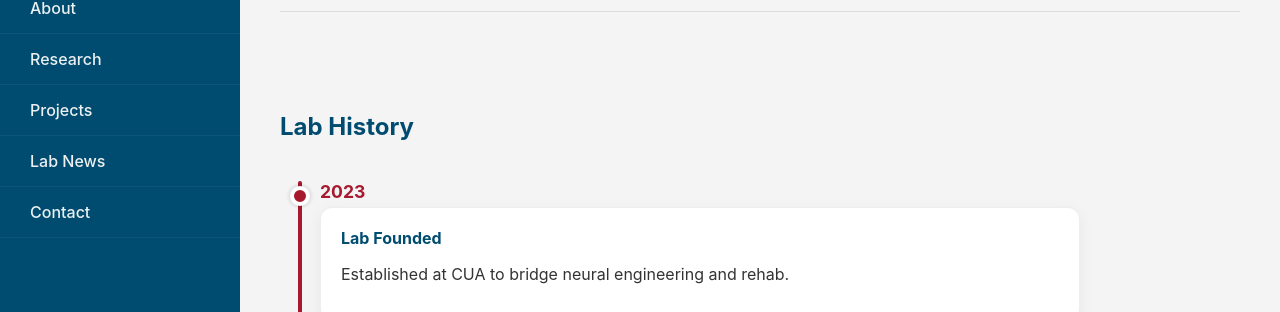
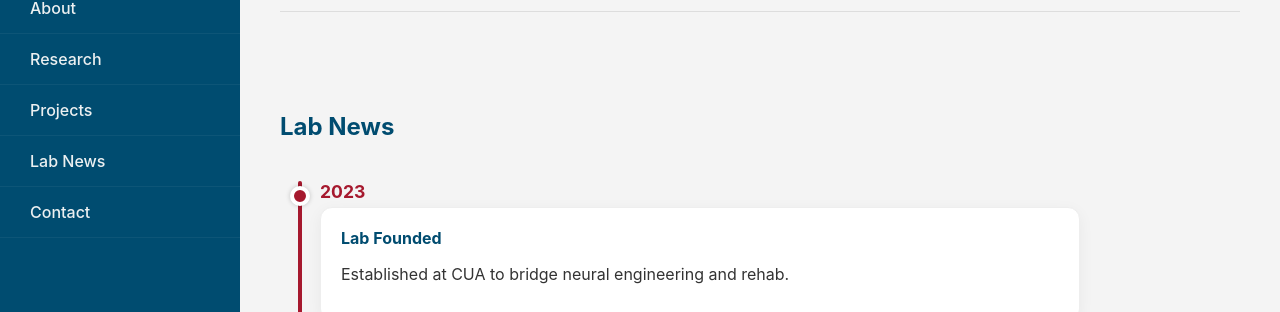
Before and after one commit to alessandrovato/alessandrovato.github.io, a Jekyll site: the page built from index.html, in a window 1280 px wide and 900 px high, scrolled down 3437 px. Shown: the part 148-460 px from the top of the window. Built offline with Jekyll 4.4.1, drawn with Linux system fonts in a browser that asks for light colours.

Commit message:
Update history.html

```diff
--- a/_includes/history.html
+++ b/_includes/history.html
@@ -1,5 +1,5 @@
 <section id="history">
-    <h2 class="section-title">Lab History</h2>
+    <h2 class="section-title">Lab News</h2>
     <div class="vertical-timeline">
 
         <div class="v-timeline-item">
```
